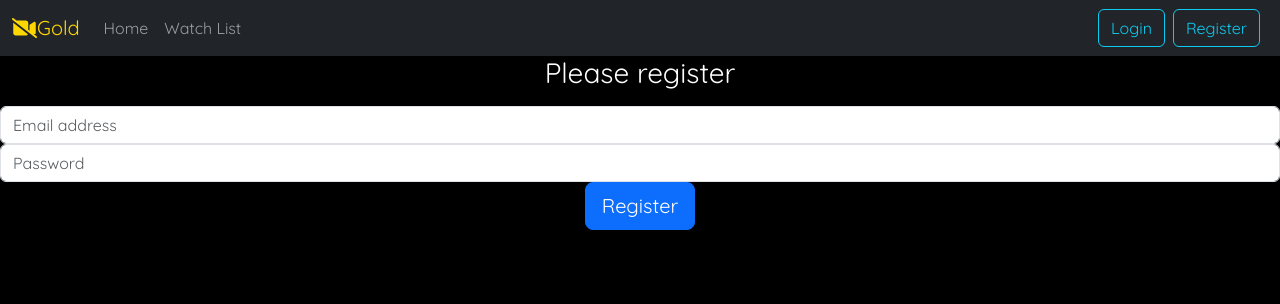
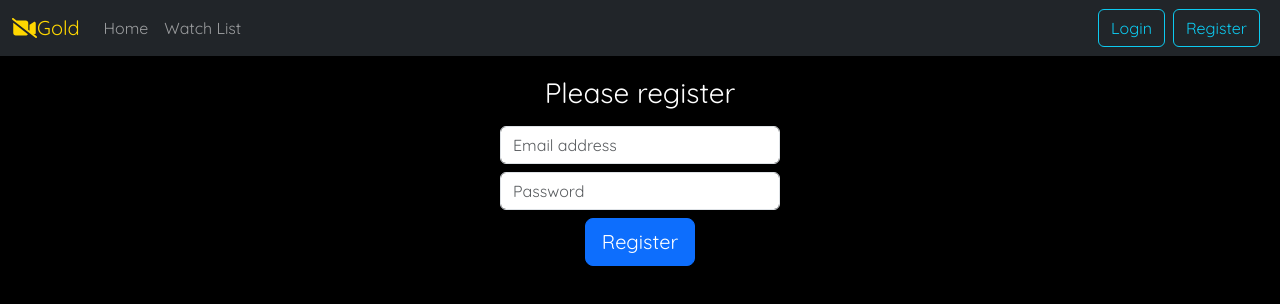
Before and after one commit to valeriiazvezdina/movies-app-frontend, a React (Create React App) app in the folder movie-frontend/: page /register in a window 1280 px wide. Shown: the top 304 px of the page. Built offline with nearby package versions, Linux system fonts and the light colour scheme; no server answers.

Commit message:
feat: modify styles for login and register forms

```diff
--- /dev/null
+++ b/movie-frontend/src/components/login/Login.css
@@ -0,0 +1,6 @@
+.login-form-container {
+	max-width: 320px;
+	width: 100%;
+	margin: 0 auto;
+	padding: 20px;
+}
--- a/movie-frontend/src/components/login/Login.js
+++ b/movie-frontend/src/components/login/Login.js
@@ -2,6 +2,7 @@ import { useState } from 'react';
 import { useNavigate } from 'react-router-dom';
 import api from '../../api/axiosConfig';
 import Error from '../error/Error';
+import './Login.css';
 
 function Login({ setLoggedIn }) {
 	const [email, setEmail] = useState('');
@@ -34,6 +35,7 @@ function Login({ setLoggedIn }) {
 		<div className='text-center'>
 			{unauthorized && <Error message={'Wrong email or password'} />}
 
+			<div className='login-form-container mx-auto'>
 				<form className='form-signin' onSubmit={login}>
 					<h1 className='h3 mb-3 font-weight-normal'>Please login</h1>
 
@@ -43,7 +45,7 @@ function Login({ setLoggedIn }) {
 					<input
 						type='email'
 						id='inputEmail'
-					className='form-control'
+						className='form-control mb-2'
 						placeholder='Email address'
 						value={email}
 						onChange={e => setEmail(e.target.value)}
@@ -57,7 +59,7 @@ function Login({ setLoggedIn }) {
 					<input
 						type='password'
 						id='inputPassword'
-					className='form-control'
+						className='form-control mb-2'
 						placeholder='Password'
 						value={password}
 						onChange={e => setPassword(e.target.value)}
@@ -70,6 +72,7 @@ function Login({ setLoggedIn }) {
 					</button>
 				</form>
 			</div>
+		</div>
 	);
 }
 
--- /dev/null
+++ b/movie-frontend/src/components/register/Register.css
@@ -0,0 +1,6 @@
+.register-form-container {
+	max-width: 320px;
+	width: 100%;
+	margin: 0 auto;
+	padding: 20px;
+}
--- a/movie-frontend/src/components/register/Register.js
+++ b/movie-frontend/src/components/register/Register.js
@@ -2,6 +2,7 @@ import { useState } from 'react';
 import { useNavigate } from 'react-router-dom';
 import api from '../../api/axiosConfig';
 import Error from '../error/Error';
+import './Register.css';
 
 function Register({ setLoggedIn }) {
 	const [email, setEmail] = useState('');
@@ -34,6 +35,7 @@ function Register({ setLoggedIn }) {
 		<div className='text-center'>
 			{unregistered && <Error message={'Email is already taken'} />}
 
+			<div className='register-form-container mx-auto'>
 				<form className='form-signin' onSubmit={register}>
 					<h1 className='h3 mb-3 font-weight-normal'>Please register</h1>
 
@@ -43,7 +45,7 @@ function Register({ setLoggedIn }) {
 					<input
 						type='email'
 						id='inputEmail'
-					className='form-control'
+						className='form-control mb-2'
 						placeholder='Email address'
 						value={email}
 						onChange={e => setEmail(e.target.value)}
@@ -57,7 +59,7 @@ function Register({ setLoggedIn }) {
 					<input
 						type='password'
 						id='inputPassword'
-					className='form-control'
+						className='form-control mb-2'
 						placeholder='Password'
 						value={password}
 						onChange={e => setPassword(e.target.value)}
@@ -70,6 +72,7 @@ function Register({ setLoggedIn }) {
 					</button>
 				</form>
 			</div>
+		</div>
 	);
 }
 
```
Lines whose indentation alone changed are shown as unchanged.
